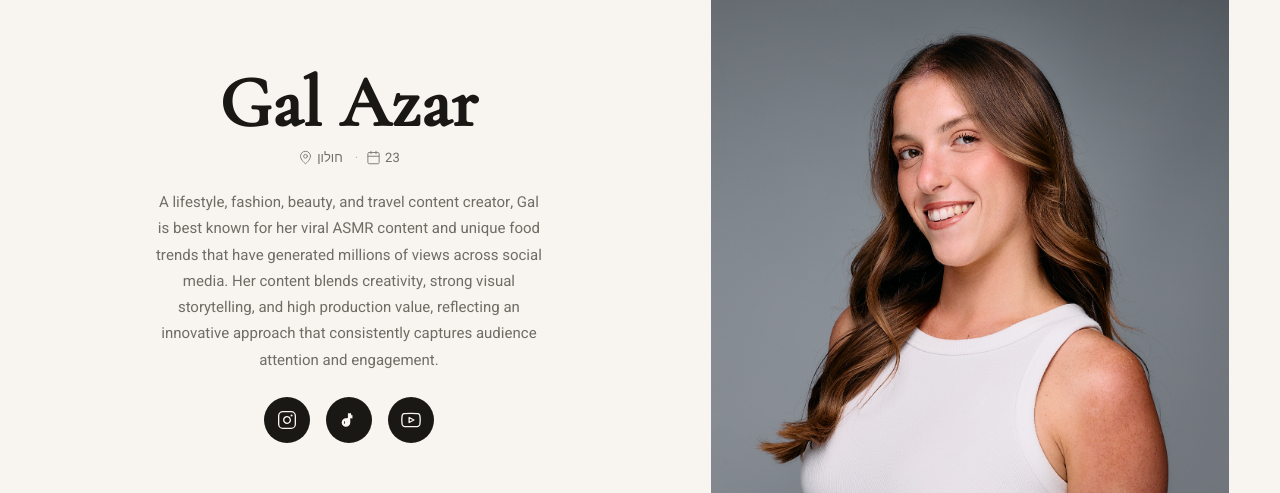
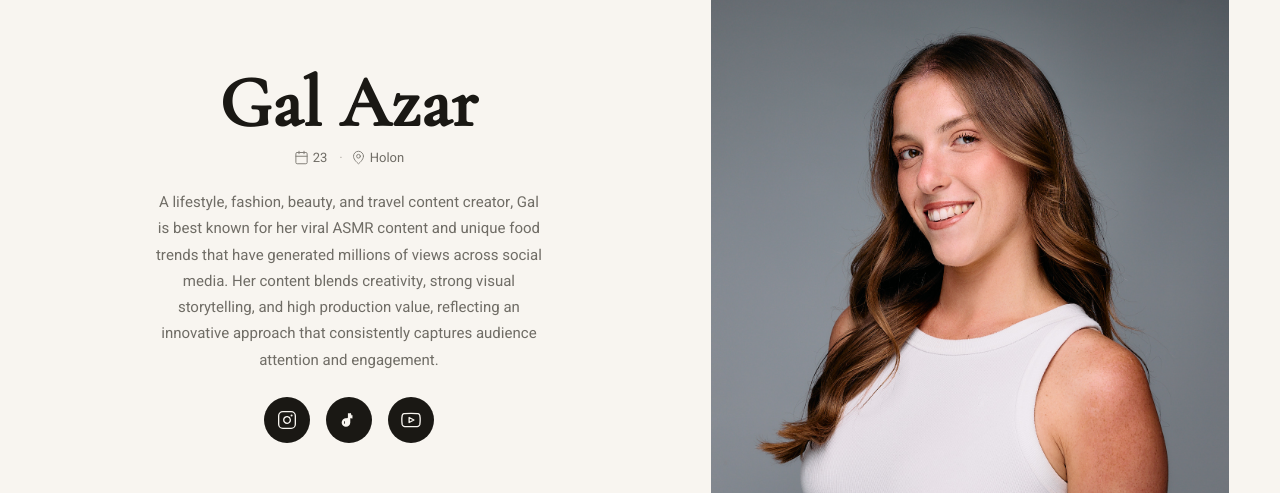
Before and after one commit to baroren298/bar-oren-agency, a Next.js app: page /en/talent/gal-azar in a window 1280 px wide. Shown: the part 209-702 px from the top of the page. Built offline with nearby package versions, Linux system fonts and the light colour scheme; a web font is replaced by a local one.

Commit message:
Polish talent profile localization and image positioning

```diff
--- a/components/talent/ProfileHero.jsx
+++ b/components/talent/ProfileHero.jsx
@@ -123,6 +123,9 @@ export default function ProfileHero({ talent, locale = 'he' }) {
   const categoryLine = getCategories(talent.category, isEnglish);
   const hasSocials   = talent.instagram || talent.tiktok || talent.youtube || talent.extraSocials?.length > 0;
   const age          = getAge(talent.birthDate);
+  /* English location name falls back to the Hebrew one if no translation
+     has been provided for a given talent. */
+  const locationText = isEnglish ? (talent.locationEn || talent.location) : talent.location;
   const hasMeta       = Boolean(talent.location) || age !== null;
   /* English field may be missing on a given talent — fall back to the
      Hebrew bio/name rather than rendering nothing. */
@@ -149,22 +152,31 @@ export default function ProfileHero({ talent, locale = 'he' }) {
 
           <h1 className={styles.name}>{displayName}</h1>
 
-          {hasMeta && (
-            <div className={styles.meta} aria-label={isEnglish ? 'Details' : 'פרטים'}>
-              {talent.location && (
-                <span className={styles.metaItem}>
+          {hasMeta && (() => {
+            const locationItem = locationText && (
+              <span key="location" className={styles.metaItem}>
                 <LocationIcon />
-                  {talent.location}
+                {locationText}
               </span>
-              )}
-              {age !== null && (
-                <span className={styles.metaItem}>
+            );
+            const ageItem = age !== null && (
+              <span key="age" className={styles.metaItem}>
                 <CalendarIcon />
                 {age}
               </span>
-              )}
+            );
+            /* Hebrew (RTL): location first, then age — unchanged.
+               English (LTR): age first, then location, per spec. */
+            const items = isEnglish
+              ? [ageItem, locationItem]
+              : [locationItem, ageItem];
+
+            return (
+              <div className={styles.meta} aria-label={isEnglish ? 'Details' : 'פרטים'}>
+                {items}
               </div>
-          )}
+            );
+          })()}
 
           {bio && (
             <p className={styles.excerpt}>{bio}</p>
--- a/data/talent/index.js
+++ b/data/talent/index.js
@@ -20,6 +20,9 @@
  *   tags          — Hebrew work-area labels shown on the profile page
  *   featured      — show on homepage featured grid (keep to max 3)
  *   sortOrder     — roster display order (lower = earlier)
+ *
+ *   location      — Hebrew location label (profile meta row)
+ *   locationEn    — English location label (profile meta row, English locale)
  *
  *   profileImage  — path relative to /public  e.g. '/images/talent/slug/profile.jpg'
  *                   set to null to show warm gradient placeholder
@@ -59,6 +62,7 @@ export const talentList = [
     sortOrder: 1,
 
     location: 'הרצליה',
+    locationEn: 'Herzliya',
     birthDate: '2002-07-23',
 
     profileImage: '/images/talent/kim-chorilov/profile.jpg',
@@ -104,13 +108,17 @@ export const talentList = [
     sortOrder: 3,
 
     location: 'אזור המרכז',
+    locationEn: 'Central District',
     birthDate: '1997-02-23',
 
     profileImage: '/images/talent/topaz-falah/profile-v2.jpg',
     // Crop focus override — source photo has excess empty space above the
     // head; shift the visible window down to bring her higher in the frame.
+    // Nudged from 25% → 35% to trim a bit more headroom (mobile hero in
+    // particular had too much empty space above her head); hands remain
+    // fully visible since this shifts the crop window up, not down.
     // All other talents keep the TalentImage default ('center top').
-    imagePosition: 'center 25%',
+    imagePosition: 'center 35%',
     gallery: [
       '/images/talent/topaz-falah/gallery/01.jpg',
       '/images/talent/topaz-falah/gallery/02.JPEG',
@@ -148,6 +156,7 @@ export const talentList = [
     sortOrder: 0,
 
     location: 'חולון',
+    locationEn: 'Holon',
     birthDate: '2003-06-02',
 
     profileImage: '/images/talent/gal-azar/profile-v2.jpg',
@@ -186,6 +195,7 @@ export const talentList = [
     sortOrder: 2,
 
     location: 'הוד השרון',
+    locationEn: 'Hod HaSharon',
     birthDate: '2003-10-24',
 
     profileImage: '/images/talent/michal-bendavid/profile.jpg',
@@ -231,6 +241,7 @@ export const talentList = [
     sortOrder: 4,
 
     location: 'הרצליה',
+    locationEn: 'Herzliya',
     birthDate: '2008-01-21',
 
     profileImage: '/images/talent/emma-weinberg/profile-v2.jpg',
@@ -274,6 +285,7 @@ export const talentList = [
     sortOrder: 5,
 
     location: 'באר יעקב',
+    locationEn: "Be'er Ya'akov",
     birthDate: '1996-10-10',
 
     profileImage: '/images/talent/ordan-nahari/profile.jpg',
@@ -314,6 +326,7 @@ export const talentList = [
     sortOrder: 6,
 
     location: 'חדרה',
+    locationEn: 'Hadera',
     birthDate: '2003-04-01',
 
     profileImage: '/images/talent/alma-weizman/profile-v2.jpg',
@@ -352,6 +365,7 @@ export const talentList = [
     sortOrder: 7,
 
     location: 'קיבוץ דבירה',
+    locationEn: 'Kibbutz Dvira',
     birthDate: '1997-08-18',
 
     profileImage: '/images/talent/shilav-jorin/profile.jpg',
@@ -381,6 +395,7 @@ export const talentList = [
     sortOrder: 8,
 
     location: 'בת ים',
+    locationEn: 'Bat Yam',
     birthDate: '1999-05-19',
 
     profileImage: '/images/talent/shaked-hudra/profile-v2.jpg',
@@ -414,6 +429,7 @@ export const talentList = [
     sortOrder: 9,
 
     location: 'חולון',
+    locationEn: 'Holon',
     birthDate: '2002-03-03',
 
     profileImage: '/images/talent/gal-arad/profile-v2.jpg',
```
Lines whose indentation alone changed are shown as unchanged.
